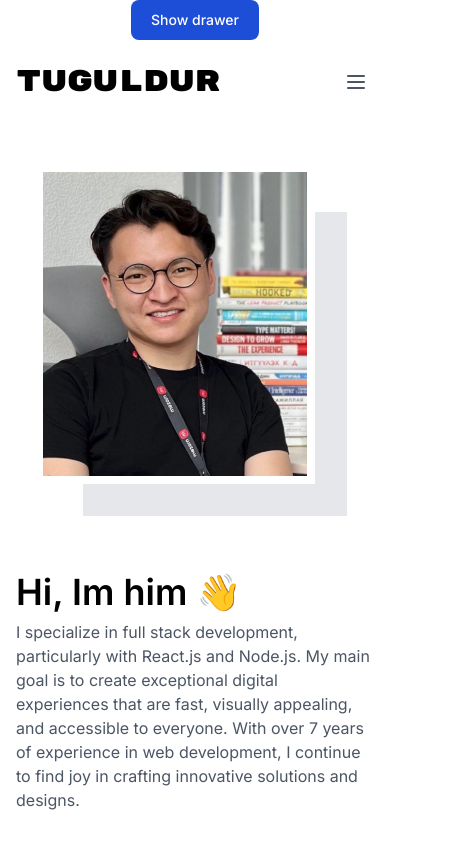
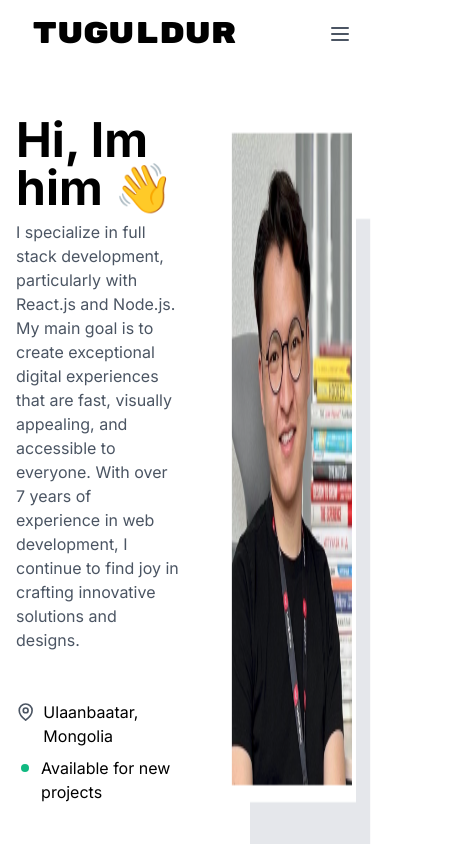
Before and after one commit to Tuguldur1024/portfolio, a Next.js app: page / in a window 390 px wide. Shown: the top 844 px of the page, 464 px wide, since content can reach past the window. Built offline with nearby package versions, Linux system fonts and the light colour scheme.

Commit message:
Responsive hiih geed l

```diff
--- a/src/components/AboutMe.js
+++ b/src/components/AboutMe.js
@@ -5,10 +5,9 @@ const AboutMe = () => {
   return (
     <div class="flex flex-col gap-12 items-center sm:flex-col sm:gap-6">
       <ButtonAbout text="About me" />
-      <div class="flex gap-12 sm:flex-col sm:w-full ">
+      <div class="flex gap-12 sm:flex sm:w-full ">
         <div class="w-2/4 flex justify-start sm:w-full">
           <div class="border-8 border-solid border-gray-50	">
-            {" "}
             <Image
               src="/images/AboutMe.png"
               width={400}
--- a/src/components/Introduction.js
+++ b/src/components/Introduction.js
@@ -5,8 +5,8 @@ import CatIcon from "./icons/CatIcon";
 import Image from "next/image";
 const Introduction = () => {
   return (
-    <div class="my-24 px-8 flex gap-12 sm:flex-col-reverse sm:my-16 sm:px-0">
-      <div class="w-2/4 flex flex-col gap-12 sm:w-full">
+    <div class="md:my-24 md:px-8 flex lg:flex-col-reverse gap-12 flex-row my-16 px-0">
+      <div class=" flex flex-col gap-12 w-full">
         <div>
           <h1 class="text-5xl font-bold sm:font-semibold sm:text-4xl	dark:text-gray-50		">
             Hi, Im him 👋
@@ -39,8 +39,9 @@ const Introduction = () => {
         </div>
       </div>
 
-      <div class="w-2/4 flex justify-center sm:w-full">
+      <div class=" flex justify-center sm:w-full">
         <Image
+          // fill
           src="/images/Intro.png"
           width={320}
           height={360}
--- a/src/components/Navbar.js
+++ b/src/components/Navbar.js
@@ -11,11 +11,11 @@ const links = [
 ];
 const Navbar = () => {
   return (
-    <div class="flex items-center px-8 justify-between my-4 sm:px-0">
+    <div class="flex items-center md:px-8 justify-between my-4 px-4">
       <p class="font-normal text-3xl font-rubikMono dark:text-gray-50	">
         Tuguldur
       </p>
-      <div class="flex justify-between gap-4 items-center sm:hidden">
+      <div class="lg:flex justify-between gap-4 items-center hidden">
         <div class="flex justify-center gap-4">
           {links.map((link, index) => {
             return <NavigationLink key={index} text={link.name} />;
@@ -29,7 +29,7 @@ const Navbar = () => {
           <CvButton text="Download CV" />
         </div>
       </div>
-      <div className="hidden sm:block">
+      <div className=" lg:hidden">
         <InfoIcon />
       </div>
     </div>
--- a/src/pages/index.js
+++ b/src/pages/index.js
@@ -12,12 +12,11 @@ import Drawer from "../components/Drawer";
 const Home = () => {
   return (
     <div class=" container max-w-screen-xl mx-auto ">
-      <div class="px-20 sm:px-4 dark:bg-gray-950">
-        <Drawer />
+      <div class="sm:px-8 px-4 md:px-12 lg:px-20 dark:bg-gray-950">
         <Navbar />
         <Introduction />
       </div>
-      <div class="bg-gray-50 px-28 py-24 sm:py-16 sm:px-4 dark:bg-gray-900	">
+      <div class="bg-gray-50 py-16 px-4 sm:px-28 sm:py-24 lg: dark:bg-gray-900	">
         <AboutMe />
       </div>
       <div class="px-28 py-24 sm:py-16 sm:px-4 dark:bg-gray-950">
--- a/tailwind.config.js
+++ b/tailwind.config.js
@@ -17,17 +17,17 @@ module.exports = {
         rubikMono: ["Rubik Mono One", "sans-serif"],
       },
     },
-    screens: {
-      // => @media (max-width: 1535px) { ... }
-      xl: { max: "1279px" },
-      // => @media (max-width: 1279px) { ... }
-      lg: { max: "1023px" },
-      // => @media (max-width: 1023px) { ... }
-      md: { max: "767px" },
-      // => @media (max-width: 767px) { ... }
-      sm: { max: "639px" },
-      // => @media (max-width: 639px) { ... }
-    },
+    // screens: {
+    //   // => @media (max-width: 1535px) { ... }
+    //   xl: { max: "1279px" },
+    //   // => @media (max-width: 1279px) { ... }
+    //   lg: { max: "1023px" },
+    //   // => @media (max-width: 1023px) { ... }
+    //   md: { max: "767px" },
+    //   // => @media (max-width: 767px) { ... }
+    //   sm: { max: "639px" },
+    //   // => @media (max-width: 639px) { ... }
+    // },
   },
   plugins: [],
 };
```
